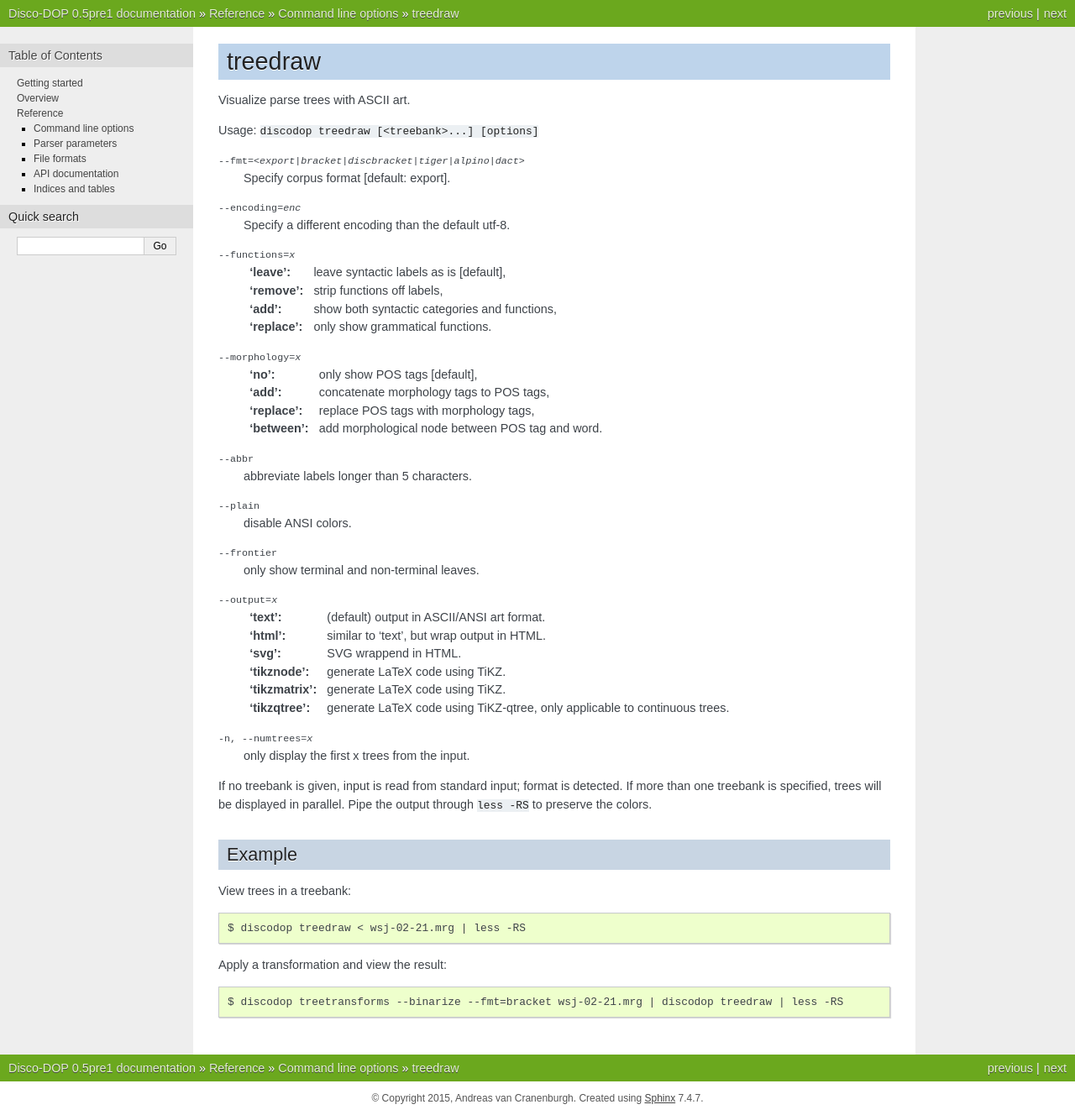
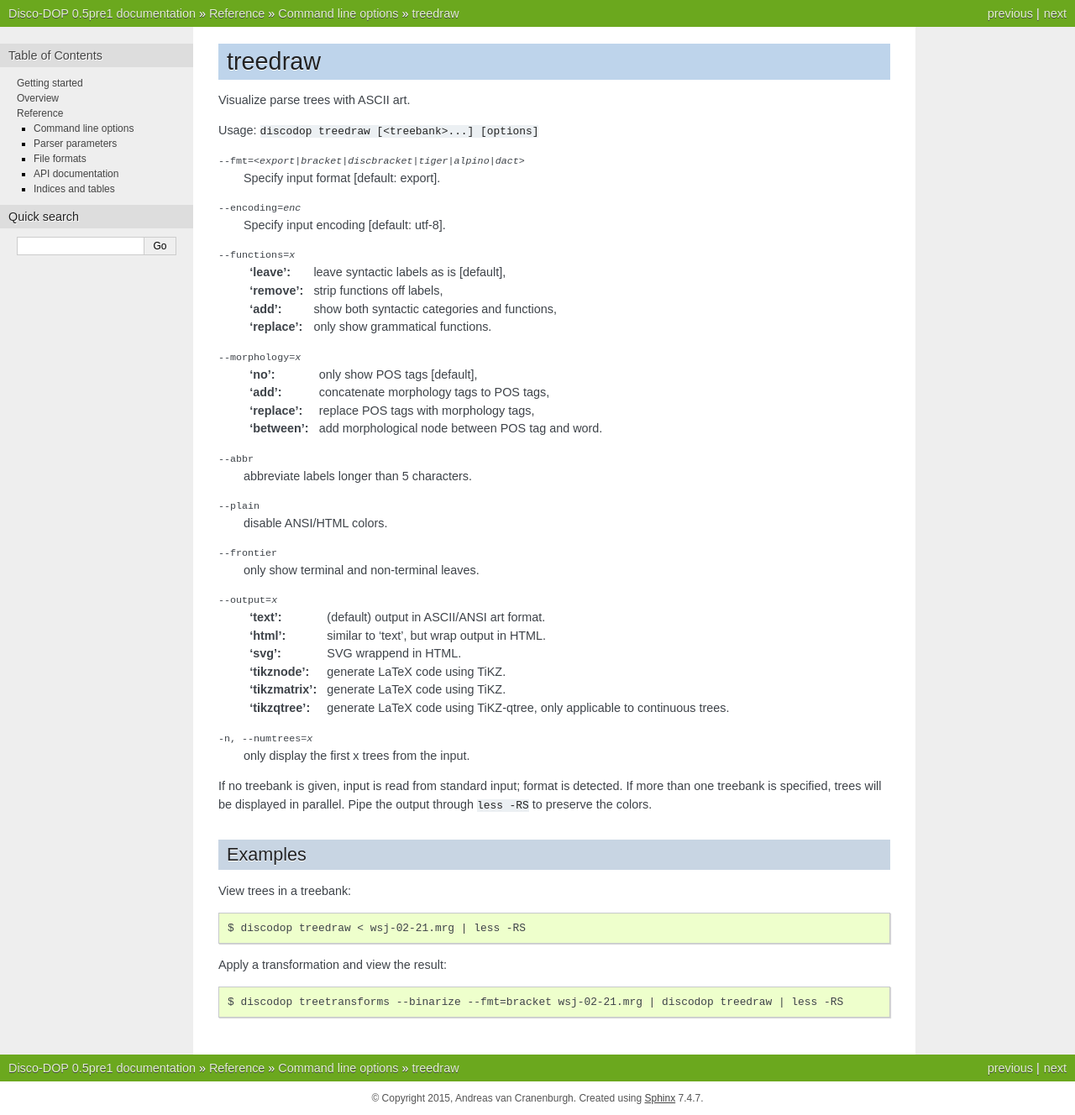
Before and after one commit to andreasvc/disco-dop, a Sphinx documentation site: the page built from docs/cli/treedraw.rst, in a window 1280 px wide. Shown: the whole page at 84% size. Built offline with Sphinx 7.4.7, drawn with Linux system fonts in a browser that asks for light colours.

```diff
--- a/docs/cli/eval.rst
+++ b/docs/cli/eval.rst
@@ -6,7 +6,7 @@ as possible.
 
 Usage: ``discodop eval <gold> <parses> [param] [options]``
 
-where `gold`` and ``parses`` are files with parse trees, ``param`` is
+where ``gold`` and ``parses`` are files with parse trees, ``param`` is
 an ``EVALB`` parameter file.
 
 options
--- a/docs/cli/treedraw.rst
+++ b/docs/cli/treedraw.rst
@@ -6,9 +6,9 @@ Visualize parse trees with ASCII art.
 Usage: ``discodop treedraw [<treebank>...] [options]``
 
 --fmt=<export|bracket|discbracket|tiger|alpino|dact>
-                  Specify corpus format [default: export].
+                  Specify input format [default: export].
 
---encoding=enc    Specify a different encoding than the default utf-8.
+--encoding=enc    Specify input encoding [default: utf-8].
 --functions=x     :'leave': leave syntactic labels as is [default],
                   :'remove': strip functions off labels,
                   :'add': show both syntactic categories and functions,
@@ -20,7 +20,7 @@ Usage: ``discodop treedraw [<treebank>...] [options]``
                   :'between': add morphological node between POS tag and word.
 
 --abbr            abbreviate labels longer than 5 characters.
---plain           disable ANSI colors.
+--plain           disable ANSI/HTML colors.
 --frontier        only show terminal and non-terminal leaves.
 --output=x        :'text': (default) output in ASCII/ANSI art format.
                   :'html': similar to 'text', but wrap output in HTML.
@@ -35,8 +35,8 @@ If no treebank is given, input is read from standard input; format is detected.
 If more than one treebank is specified, trees will be displayed in parallel.
 Pipe the output through ``less -RS`` to preserve the colors.
 
-Example
-^^^^^^^
+Examples
+^^^^^^^^
 View trees in a treebank::
 
     $ discodop treedraw < wsj-02-21.mrg | less -RS
```
Also changed, not shown: 3 other files.
